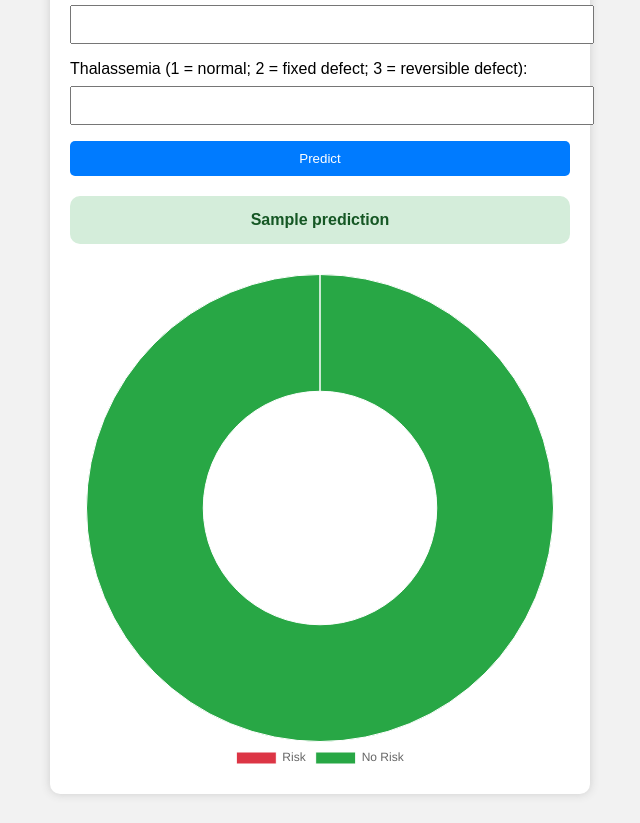
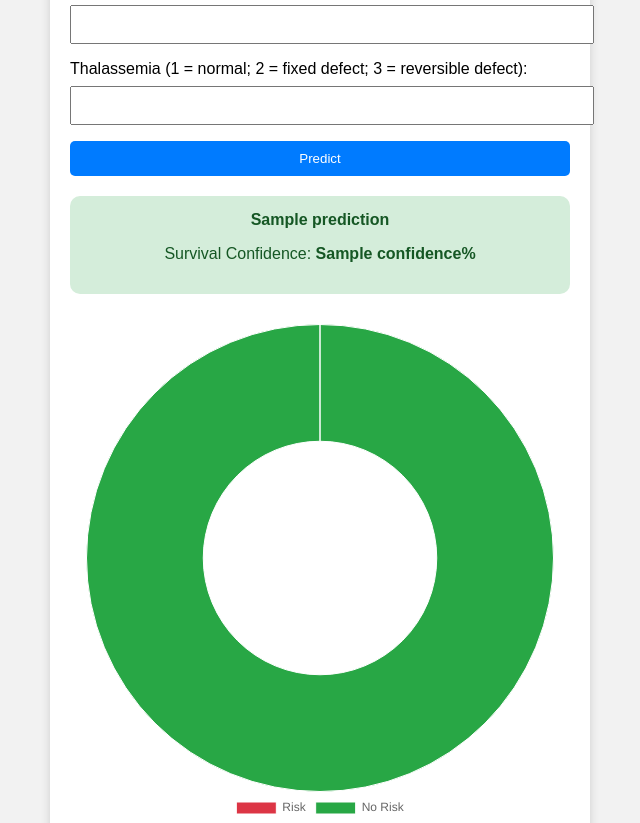
Before and after one commit to Ashish-kurapati/heart_disease_predictor, a Flask app: template templates/index.html in a window 1280 px wide. Shown: the part 1038-1861 px from the top of the page, without its empty margins (320-960 px from the left). Before the commit the page ends 1834 px from the top, so only its background shows below. Run offline with Flask 3, Linux system fonts and the light colour scheme; the template is opened without the code that fills it: most values are stand-ins (such as "Sample title", 1, 10 or a date in 2020); parts of the project's set-up code (start-up, migrations or seed data) failed here and were passed over.

Commit message:
Update model prediction with survival confidence feature

```diff
--- a/app.py
+++ b/app.py
@@ -20,18 +20,19 @@ def predict():
         # Scale the input
         scaled_data = scaler.transform([input_data])
 
-        # Predict using the model
-        prediction = model.predict(scaled_data)
+        # Make prediction and calculate survival chance
+        probabilities = model.predict_proba(scaled_data)[0]
+        prediction = model.predict(scaled_data)[0]
+        confidence = round(probabilities[prediction] * 100, 2)
 
-        # Log the prediction result
-        print("Prediction:", prediction)
-
-        # Determine risk status (1 = Risk, 0 = No Risk)
-        risk = prediction[0] == 1
+        # Assuming: 1 = Risk, 0 = No Risk
+        risk = prediction == 1
         result = "Risk of Heart Disease" if risk else "No Risk of Heart Disease"
 
-        # Return result to the HTML template
-        return render_template("index.html", prediction=result, risk=risk)
+        # Debug log
+        print("Prediction value:", prediction, "Confidence:", confidence)
+
+        return render_template("index.html", prediction=result, risk=risk, confidence=confidence)
 
     except Exception as e:
         print("Prediction Error:", e)
--- a/templates/index.html
+++ b/templates/index.html
@@ -97,7 +97,10 @@
 
         {% if prediction %}
             <div class="{{ 'red-box' if risk else 'green-box' }}">
-                <strong>{{ prediction }}</strong>
+                <strong>{{ prediction }}</strong><br>
+                {% if confidence %}
+                    <p>Survival Confidence: <strong>{{ confidence }}%</strong></p>
+                {% endif %}
             </div>
 
             <canvas id="riskChart" width="400" height="400" style="margin-top: 30px;"></canvas>
```
